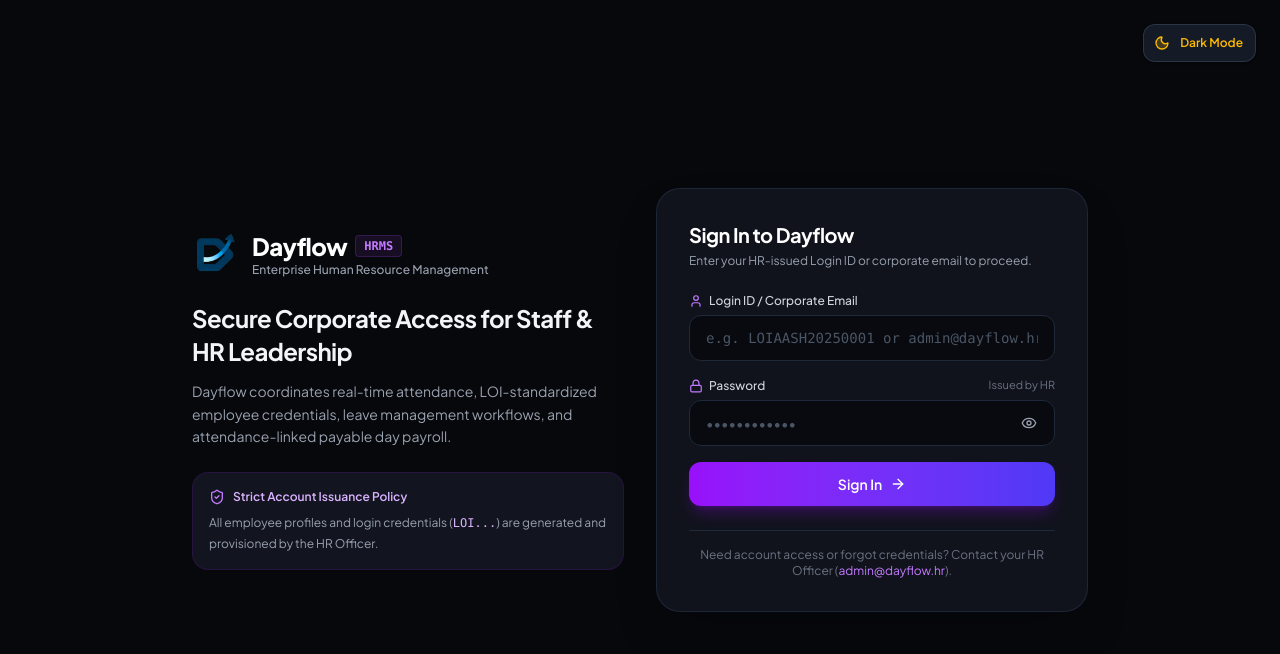
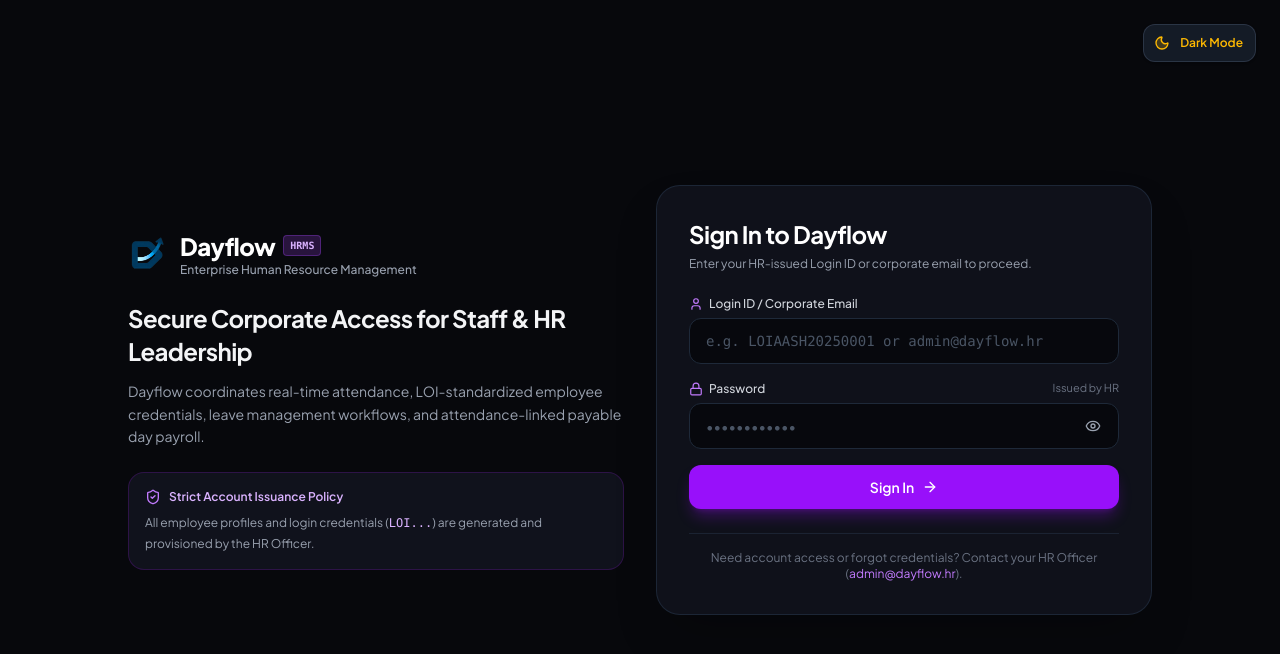
Before and after one commit to khushi-sharma0/Dayflow-HRMS, a React (Vite) app: page / in a window 1280 px wide. Shown: the top 654 px of the page. Built offline with nearby package versions, Linux system fonts and the light colour scheme.

Commit message:
login page

```diff
--- a/src/pages/AuthPage.tsx
+++ b/src/pages/AuthPage.tsx
@@ -31,23 +31,24 @@ export const AuthPage: React.FC = () => {
 
   return (
     <div className="min-h-screen bg-[#07080c] flex items-center justify-center p-4 sm:p-6 lg:p-8 font-['Plus_Jakarta_Sans',sans-serif] relative">
-      <div className="absolute top-4 right-4 sm:top-6 sm:right-6">
+      {/* Top Corner Day/Night Theme Toggle */}
+      <div className="absolute top-4 right-4 sm:top-6 sm:right-6 z-10">
         <ThemeToggle showLabel />
       </div>
 
-      <div className="w-full max-w-4xl grid grid-cols-1 lg:grid-cols-12 gap-8 items-center">
+      <div className="w-full max-w-5xl grid grid-cols-1 lg:grid-cols-12 gap-8 items-center">
         {/* Left Side: Brand & Policy Notice */}
         <div className="lg:col-span-6 space-y-6">
           <div className="flex items-center gap-3">
             <img
               src={isDark ? '/Logo-dark.png' : '/Logo-light.png'}
               alt="Dayflow Logo"
-              className="w-12 h-12 object-contain"
+              className="w-10 h-10 object-contain"
             />
             <div>
               <div className="flex items-center gap-2">
                 <h1 className="text-2xl font-black text-white tracking-tight">Dayflow</h1>
-                <span className="text-xs px-2 py-0.5 rounded font-mono font-bold bg-purple-500/10 text-purple-400 border border-purple-500/20">
+                <span className="text-[10px] px-1.5 py-0.5 rounded font-mono font-bold bg-purple-500/20 text-purple-300 border border-purple-500/30">
                   HRMS
                 </span>
               </div>
@@ -56,7 +57,7 @@ export const AuthPage: React.FC = () => {
           </div>
 
           <div className="space-y-3">
-            <h2 className="text-xl sm:text-2xl font-bold text-gray-100 tracking-tight leading-snug">
+            <h2 className="text-2xl font-bold text-gray-100 tracking-tight leading-snug">
               Secure Corporate Access for Staff & HR Leadership
             </h2>
             <p className="text-sm text-gray-400 leading-relaxed">
@@ -64,27 +65,28 @@ export const AuthPage: React.FC = () => {
             </p>
           </div>
 
-          <div className="p-4 rounded-2xl bg-[#12141f] border border-purple-900/30 text-xs space-y-2">
+          {/* Strict Account Issuance Policy Card */}
+          <div className="p-4 rounded-2xl bg-[#12141f]/90 border border-purple-900/40 text-xs space-y-2">
             <div className="flex items-center gap-2 text-purple-300 font-semibold">
               <ShieldCheck className="w-4 h-4 text-purple-400" />
               <span>Strict Account Issuance Policy</span>
             </div>
             <p className="text-gray-400 leading-relaxed">
-              All employee profiles and login credentials (<code className="text-purple-300">LOI...</code>) are generated and provisioned by the HR Officer.
+              All employee profiles and login credentials (<code className="text-purple-300 font-mono">LOI...</code>) are generated and provisioned by the HR Officer.
             </p>
           </div>
         </div>
 
-        {/* Right Side: Login Form Card */}
+        {/* Right Side: Sign In Card */}
         <div className="lg:col-span-6">
           <motion.div
             initial={{ opacity: 0, y: 15 }}
             animate={{ opacity: 1, y: 0 }}
-            className="p-6 sm:p-8 rounded-3xl bg-[#11131c] border border-gray-800/90 shadow-2xl space-y-6"
+            className="p-6 sm:p-8 rounded-3xl bg-[#0f111a] border border-gray-800/90 shadow-2xl space-y-6"
           >
             <div>
-              <h2 className="text-xl font-bold text-white tracking-tight">Sign In to Dayflow</h2>
-              <p className="text-xs text-gray-400 mt-1">
+              <h2 className="text-2xl font-bold text-white tracking-tight">Sign In to Dayflow</h2>
+              <p className="text-xs text-gray-400 mt-1.5">
                 Enter your HR-issued Login ID or corporate email to proceed.
               </p>
             </div>
@@ -108,7 +110,7 @@ export const AuthPage: React.FC = () => {
                   value={loginIdOrEmail}
                   onChange={(e) => setLoginIdOrEmail(e.target.value)}
                   placeholder="e.g. LOIAASH20250001 or admin@dayflow.hr"
-                  className="w-full px-4 py-3 rounded-xl bg-[#090a0f] border border-gray-800 text-sm text-gray-100 placeholder-gray-600 focus:outline-none focus:border-purple-500/60 focus:ring-1 focus:ring-purple-500/50 transition-all font-mono"
+                  className="w-full px-4 py-3 rounded-xl bg-[#07080d] border border-gray-800 text-sm text-gray-100 placeholder-gray-600 focus:outline-none focus:border-purple-500/60 focus:ring-1 focus:ring-purple-500/50 transition-all font-mono"
                 />
               </div>
 
@@ -127,7 +129,7 @@ export const AuthPage: React.FC = () => {
                     value={password}
                     onChange={(e) => setPassword(e.target.value)}
                     placeholder="••••••••••••"
-                    className="w-full px-4 py-3 pr-11 rounded-xl bg-[#090a0f] border border-gray-800 text-sm text-gray-100 placeholder-gray-600 focus:outline-none focus:border-purple-500/60 focus:ring-1 focus:ring-purple-500/50 transition-all"
+                    className="w-full px-4 py-3 pr-11 rounded-xl bg-[#07080d] border border-gray-800 text-sm text-gray-100 placeholder-gray-600 focus:outline-none focus:border-purple-500/60 focus:ring-1 focus:ring-purple-500/50 transition-all"
                   />
                   <button
                     type="button"
@@ -143,14 +145,14 @@ export const AuthPage: React.FC = () => {
               <button
                 type="submit"
                 disabled={isLoading}
-                className="w-full flex items-center justify-center gap-2 py-3 px-4 rounded-xl bg-gradient-to-r from-purple-600 to-indigo-600 hover:from-purple-500 hover:to-indigo-500 text-white font-semibold text-sm transition-all shadow-lg shadow-purple-600/25 disabled:opacity-50"
+                className="w-full flex items-center justify-center gap-2 py-3 px-4 rounded-xl bg-purple-600 hover:bg-purple-500 text-white font-semibold text-sm transition-all shadow-lg shadow-purple-600/30 disabled:opacity-50 mt-2"
               >
                 <span>{isLoading ? 'Authenticating...' : 'Sign In'}</span>
                 <ArrowRight className="w-4 h-4" />
               </button>
             </form>
 
-            <div className="pt-4 border-t border-gray-800 text-center">
+            <div className="pt-4 border-t border-gray-800/80 text-center">
               <p className="text-xs text-gray-500">
                 Need account access or forgot credentials? Contact your HR Officer (<span className="text-purple-400">admin@dayflow.hr</span>).
               </p>
```
